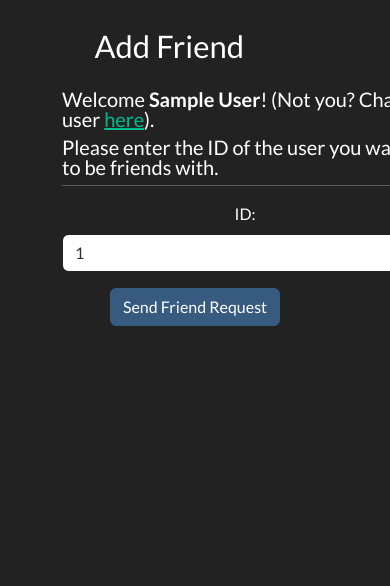
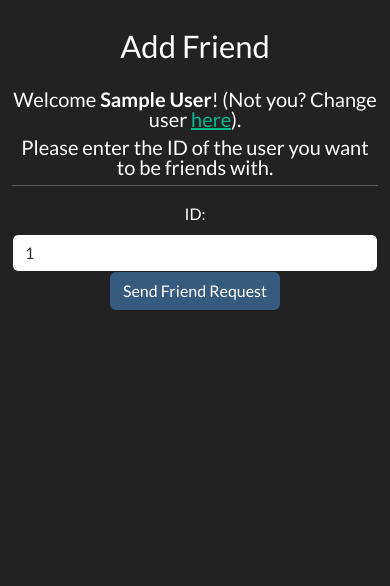
Before and after one commit to Camilo0717/CST8257-Project, a PHP site: page /AddFriend.php in a window 390 px wide; the page is wider, and only the part inside the window is pictured. Shown: the part 92-678 px from the top of that part. Run offline with PHP 8.4, Linux system fonts and the light colour scheme; the visitor is signed in with stand-in values (Sample User, id 1).

Commit message:
Adds redirect functionality

```diff
--- a/PHP/AddAlbum.php
+++ b/PHP/AddAlbum.php
@@ -13,6 +13,7 @@ $isLogged = isset($_SESSION['userId']);
 
 // Redirect if not logged in
 if (!$isLogged) {
+    $_SESSION['Location'] = 'AddAlbum.php';
     header("Location: LogIn.php");
     exit;
 }
--- a/PHP/AddFriend.php
+++ b/PHP/AddFriend.php
@@ -15,6 +15,7 @@ $isLogged = (isset($_SESSION['userId']));
 [$Message, $Link] = checkLogStatus($isLogged);
 
 if (!$isLogged) {
+    $_SESSION['Location'] = 'AddFriend.php';
     header("Location: LogIn.php");
     exit;
 }
@@ -42,43 +43,43 @@ if (isset($btnSubmit)){
 
 include("./Common/PageElements/header.php");
 ?>
-<div class="container" style=" margin-left: 50px;">
+<div class="container text-center">
     <div class="row">
-        <div class="offset-1 offset-sm-2"><h1 class='mb-4'>Add Friend</h1></div>
+        <div class="col"><h1 class='mb-4'>Add Friend</h1></div>
     </div>
     <div class='row'>
-        <div class='col'>
+        <div class='col-auto offset-lg-3'>
             <h5 style='line-height: 1'>Welcome <strong><?php echo $currentUserName;?></strong>! (Not you? Change user <a href="LogOut.php">here</a>).</h5>
         </div>
     </div>
     <div class='row'>
-        <div class='col'>
+        <div class='col-auto offset-lg-3'>
             <h5 style='line-height: 1'>Please enter the ID of the user you want to be friends with.</h5>
         </div>
     </div>
-    <div class='row'>
+    <div class='row justify-content-center'>
         <div class='col-sm col-lg-8'>
             <hr style="margin: 0;">
         </div>
     </div>
     <form action="<?php echo $_SERVER["PHP_SELF"]; ?>" method="post">
-    <div class="row mb-3 mt-3 align-items-center">
-        <div class="col-sm-1 text-center">
+    <div class="row mb-3 mt-3 justify-content-center">
+        <div class="col-sm-1 col-lg-1">
             <label for="friendId" class="form-label" >ID: </label>
         </div>
-        <div class="col-sm-6 col-lg-4">
+        <div class="col-sm-6 col-lg-3">
             <input type="text" name="friendId" id="friendId" class="form-control" value="<?php echo htmlspecialchars($friendId) ?>">
         </div>
-        <div class="col-sm-5 col-lg-4 mt-sm-0 mt-3 ms-sm-0 ms-5">
+        <div class="col-sm-5 col-lg-3">
             <button type="submit" name="btnSubmit" class="btn btn-primary" id="submit">Send Friend Request</button>
         </div>
     </div>
-    <div class="row mt-1">
-        <div class="col-sm col-lg-7">
+    <div class="row mt-1 justify-content-center">
+        <div class="col-8">
         <?php
             if ($errorMsg!=''){
                 echo <<<HTML
-                    <div class='col-8 offset-2'>
+                    <div class='col'>
                         <span style='color: red;'>$errorMsg</span>
                     </div>
                 HTML;
@@ -86,8 +87,8 @@ include("./Common/PageElements/header.php");
         ?>
         </div>
     </div>
-    <div class="row mt-1">
-        <div class="col-8">
+    <div class="row mt-1 justify-content-center">
+        <div class="col-lg-8 col-sm">
         <?php
         if ($confirmationMsg!=''){
             echo <<<HTML
--- a/PHP/MyAlbums.php
+++ b/PHP/MyAlbums.php
@@ -18,6 +18,7 @@ $currentUserId = $_SESSION['userId'] ?? null;
 
 
 if (!$isLogged) {
+    $_SESSION['Location'] = 'MyAlbums.php';
     header("Location: LogIn.php");
     exit;
 }
--- a/PHP/MyFriends.php
+++ b/PHP/MyFriends.php
@@ -19,6 +19,7 @@ $currentUserName = $_SESSION['userName'] ?? null;
 
 
 if (!$isLogged) {
+    $_SESSION['Location'] = 'MyFriends.php';
     header("Location: LogIn.php");
     exit;
 }
--- a/PHP/MyFriendsPictures.php
+++ b/PHP/MyFriendsPictures.php
@@ -11,6 +11,7 @@ $isLogged = isset($_SESSION['userId']);
 
 // Redirect if not logged in
 if (!$isLogged) {
+    $_SESSION['Location'] = 'MyFriendsPictures.php';
     header("Location: LogIn.php");
     exit;
 }
--- a/PHP/MyPictures.php
+++ b/PHP/MyPictures.php
@@ -11,6 +11,7 @@ $isLogged = isset($_SESSION['userId']);
 
 // Redirect if not logged in
 if (!$isLogged) {
+    $_SESSION['Location'] = 'MyPictures.php';
     header("Location: LogIn.php");
     exit;
 }
--- a/PHP/UploadPictures.php
+++ b/PHP/UploadPictures.php
@@ -15,6 +15,7 @@ include 'Common/PageElements/header.php';
 
 // Redirect if not logged in
 if (!$isLogged) {
+    $_SESSION['Location'] = 'UploadPictures.php';
     header("Location: LogIn.php");
     exit;
 }
```
Also changed, not shown: PHP/LogIn.php (+20 -24 lines), PHP/NewUser.php (+8 -5 lines).
